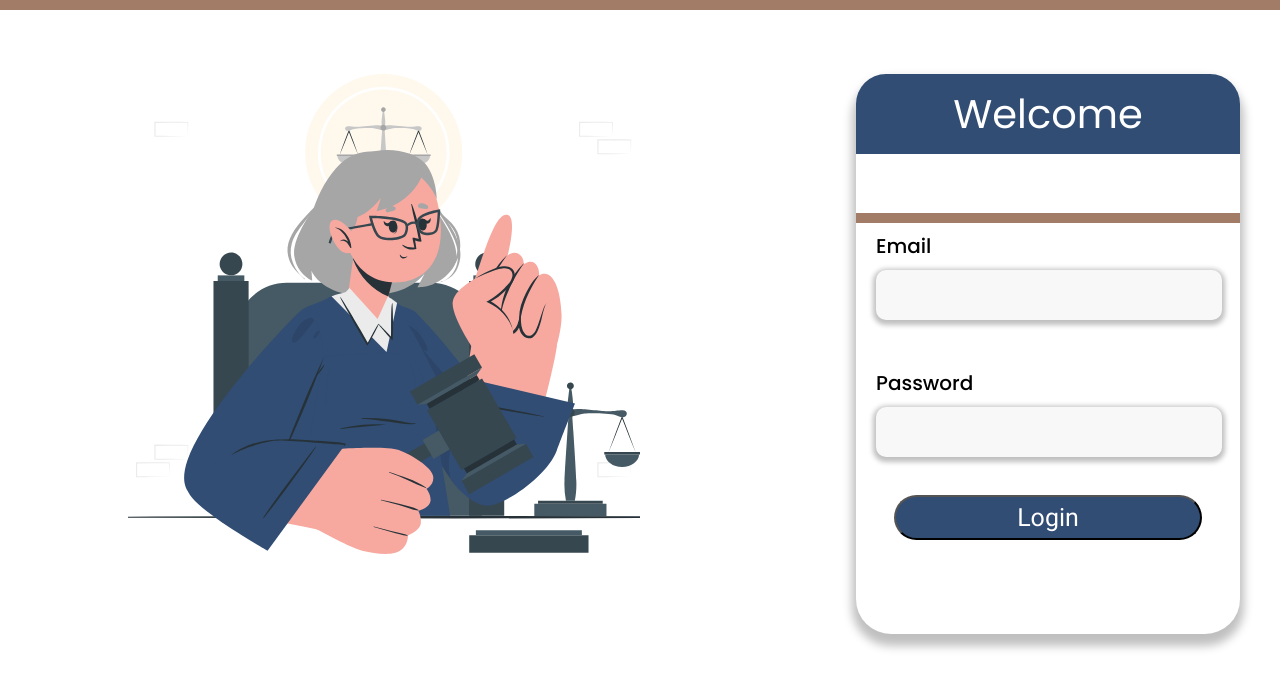
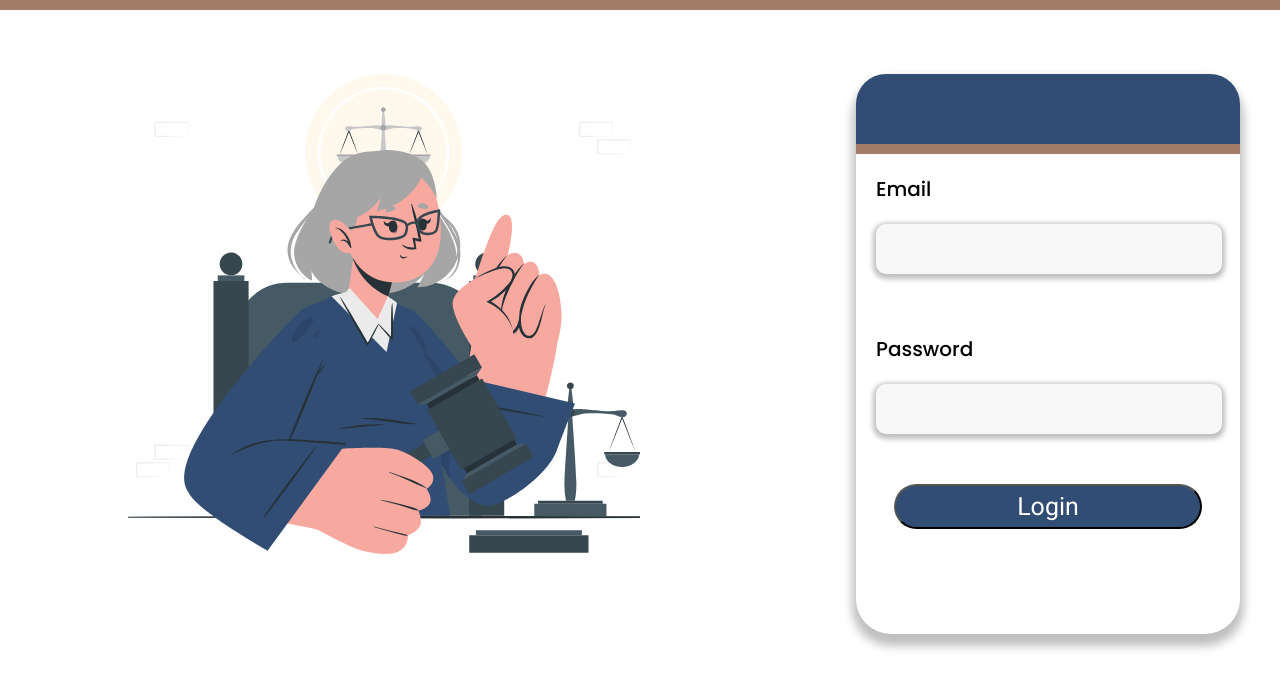
Before and after one commit to meet19435/CMS, a Flask app: page /login in a window 1280 px wide. Shown: the part 78-752 px from the top of the page. Run offline with Flask 2, Linux system fonts and the light colour scheme.

Commit message:
login css changed

```diff
--- a/static/style/login.css
+++ b/static/style/login.css
@@ -67,14 +67,11 @@ header h1 {
 .form #head {
   background: #314d74;
   font-family: "Poppins", sans-serif;
-  font-size: 40px;
+  font-size: 30px;
   text-align: center;
   color: #fff;
   border-top-left-radius: 30px;
   border-top-right-radius: 30px;
-  padding-top: 10px;
-  align-items: center;
-  height: 80px;
   font-weight: 400;
 }
 .form #outline {
@@ -82,7 +79,7 @@ header h1 {
   background: #a27c67;
   width: 100%;
   height: 10px;
-  top: 0%;
+  top: 0px;
 }
 .form #email {
   display: flex;
--- a/templates/login.html
+++ b/templates/login.html
@@ -19,7 +19,7 @@
     margin-top: 5%;
     width: 40%;">
     <form class="form" method="POST">
-        <label id="head">Welcome</label>
+        <label id="head"></label>
         <label id="outline"></label>
         <label id="email" for="email">Email</label>
         <input type="email" id="emailin" name="email">
```
